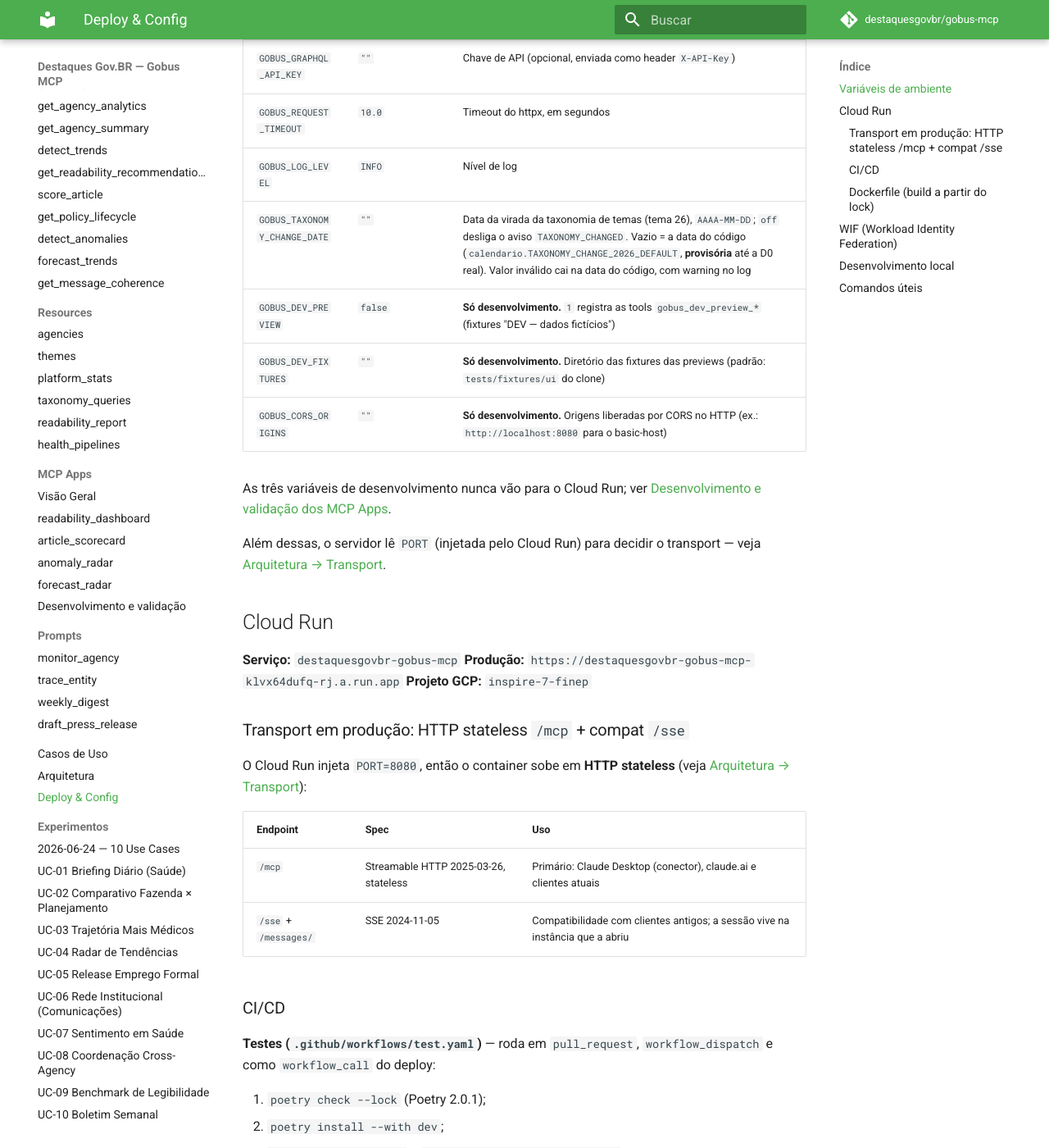
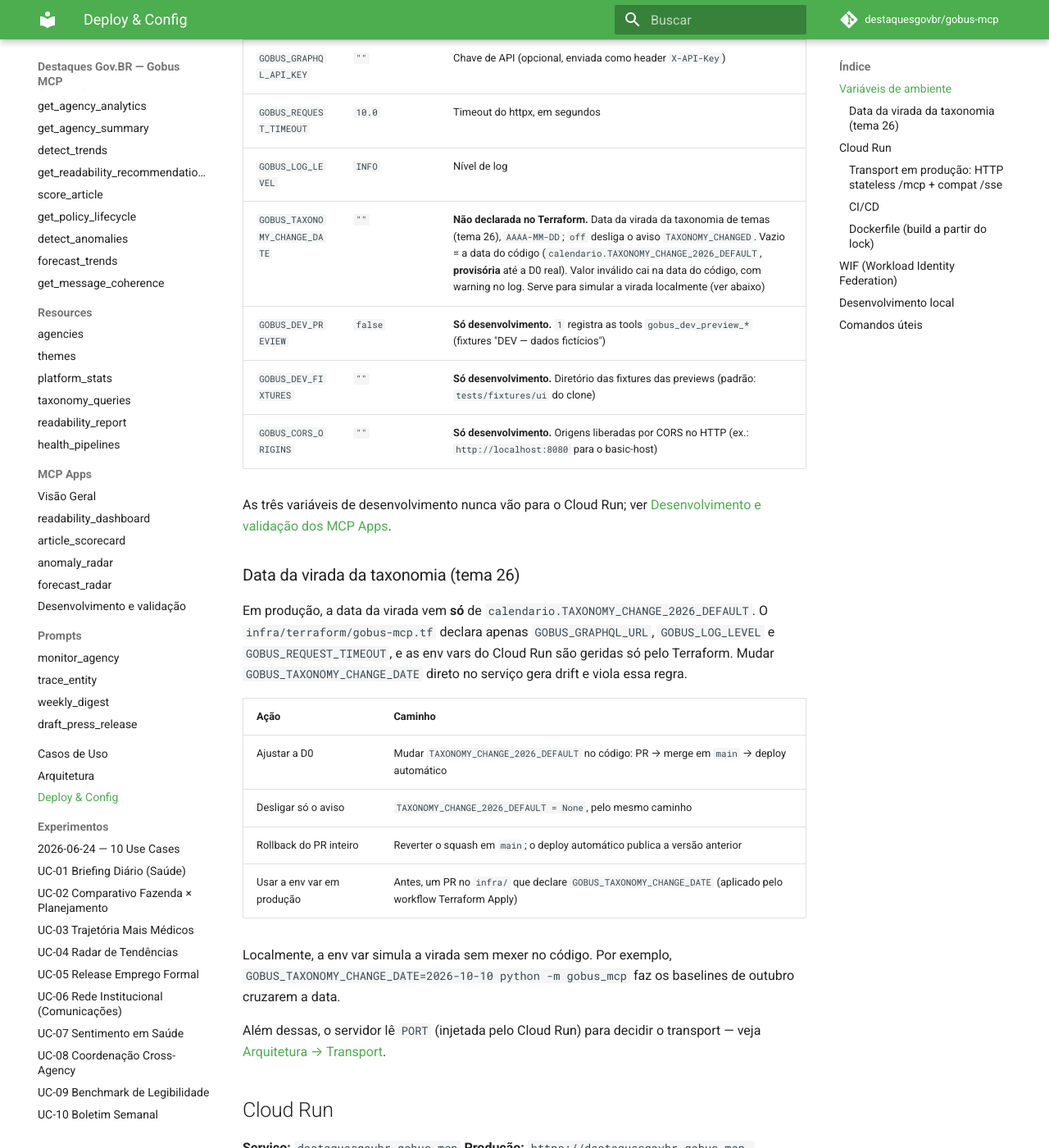
Before and after one commit to destaquesgovbr/gobus-mcp, an MkDocs documentation site: the page built from docs/deploy.md, in a window 1280 px wide and 1400 px high, scrolled down 382 px. Shown: the whole window at 82% size. Built offline with MkDocs 1.6.1 and Material for MkDocs 9.7.7, drawn with Linux system fonts in a browser that asks for light colours; comment, search, counter and statistics services are not loaded.

Commit message:
docs: caminho de ajuste e rollback da virada da taxonomia é o código, não a env var
O Terraform do gobus-mcp declara só GOBUS_GRAPHQL_URL, GOBUS_LOG_LEVEL e
GOBUS_REQUEST_TIMEOUT. Mudar GOBUS_TAXONOMY_CHANGE_DATE direto no Cloud Run geraria drift.
Ajustar a D0 ou desligar o aviso = mudar TAXONOMY_CHANGE_2026_DEFAULT (PR → deploy
automático); rollback = revert do squash; usar a env var em produção exige antes um PR no infra.

```diff
--- a/docs/deploy.md
+++ b/docs/deploy.md
@@ -10,12 +10,25 @@ Todas as configurações usam o prefixo `GOBUS_` e são lidas por `Settings` (py
 | `GOBUS_GRAPHQL_API_KEY` | `""` | Chave de API (opcional, enviada como header `X-API-Key`) |
 | `GOBUS_REQUEST_TIMEOUT` | `10.0` | Timeout do httpx, em segundos |
 | `GOBUS_LOG_LEVEL` | `INFO` | Nível de log |
-| `GOBUS_TAXONOMY_CHANGE_DATE` | `""` | Data da virada da taxonomia de temas (tema 26), `AAAA-MM-DD`; `off` desliga o aviso `TAXONOMY_CHANGED`. Vazio = a data do código (`calendario.TAXONOMY_CHANGE_2026_DEFAULT`, **provisória** até a D0 real). Valor inválido cai na data do código, com warning no log |
+| `GOBUS_TAXONOMY_CHANGE_DATE` | `""` | **Não declarada no Terraform.** Data da virada da taxonomia de temas (tema 26), `AAAA-MM-DD`; `off` desliga o aviso `TAXONOMY_CHANGED`. Vazio = a data do código (`calendario.TAXONOMY_CHANGE_2026_DEFAULT`, **provisória** até a D0 real). Valor inválido cai na data do código, com warning no log. Serve para simular a virada localmente (ver abaixo) |
 | `GOBUS_DEV_PREVIEW` | `false` | **Só desenvolvimento.** `1` registra as tools `gobus_dev_preview_*` (fixtures "DEV — dados fictícios") |
 | `GOBUS_DEV_FIXTURES` | `""` | **Só desenvolvimento.** Diretório das fixtures das previews (padrão: `tests/fixtures/ui` do clone) |
 | `GOBUS_CORS_ORIGINS` | `""` | **Só desenvolvimento.** Origens liberadas por CORS no HTTP (ex.: `http://localhost:8080` para o basic-host) |
 
 As três variáveis de desenvolvimento nunca vão para o Cloud Run; ver [Desenvolvimento e validação dos MCP Apps](apps/desenvolvimento.md).
+
+### Data da virada da taxonomia (tema 26)
+
+Em produção, a data da virada vem **só** de `calendario.TAXONOMY_CHANGE_2026_DEFAULT`. O `infra/terraform/gobus-mcp.tf` declara apenas `GOBUS_GRAPHQL_URL`, `GOBUS_LOG_LEVEL` e `GOBUS_REQUEST_TIMEOUT`, e as env vars do Cloud Run são geridas só pelo Terraform. Mudar `GOBUS_TAXONOMY_CHANGE_DATE` direto no serviço gera drift e viola essa regra.
+
+| Ação | Caminho |
+|------|---------|
+| Ajustar a D0 | Mudar `TAXONOMY_CHANGE_2026_DEFAULT` no código: PR → merge em `main` → deploy automático |
+| Desligar só o aviso | `TAXONOMY_CHANGE_2026_DEFAULT = None`, pelo mesmo caminho |
+| Rollback do PR inteiro | Reverter o squash em `main`; o deploy automático publica a versão anterior |
+| Usar a env var em produção | Antes, um PR no `infra/` que declare `GOBUS_TAXONOMY_CHANGE_DATE` (aplicado pelo workflow Terraform Apply) |
+
+Localmente, a env var simula a virada sem mexer no código. Por exemplo, `GOBUS_TAXONOMY_CHANGE_DATE=2026-10-10 python -m gobus_mcp` faz os baselines de outubro cruzarem a data.
 
 Além dessas, o servidor lê `PORT` (injetada pelo Cloud Run) para decidir o transport — veja [Arquitetura → Transport](arquitetura.md#transport).
 
```
Also changed, not shown: CLAUDE.md (+2 -2 lines).
